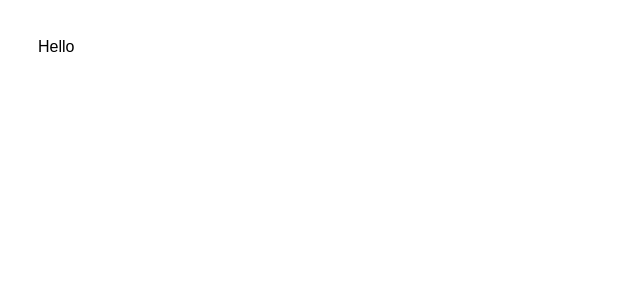
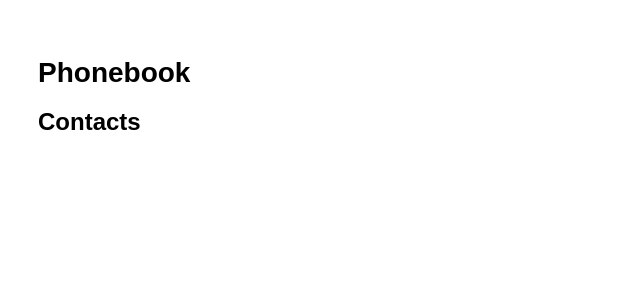
Before and after one commit to valik-kinakh/goit-react-hw-02-phonebook, a React (Create React App) app: page / in a window 1280 px wide. Shown: the top 300 px of the page, without its empty margins (0-640 px from the left). Built offline with nearby package versions, Linux system fonts and the light colour scheme; the HTML template or start-up script is replaced by a standard one.

Commit message:
add H2 and H2 components

```diff
--- a/src/components/App.jsx
+++ b/src/components/App.jsx
@@ -1,3 +1,11 @@
+import Title from './common/Title';
+import SubTitle from './common/SubTitle';
+
 export const App = () => {
-  return <div className="app">Hello</div>;
+  return (
+    <div className="app">
+      <Title title="Phonebook" />
+      <SubTitle title="Contacts" />
+    </div>
+  );
 };
--- /dev/null
+++ b/src/components/common/SubTitle/SubTitle.js
@@ -0,0 +1,13 @@
+import React from 'react';
+import Proptypes from 'prop-types';
+import s from './SubTitle.module.css';
+
+const SubTitle = ({ title }) => {
+  return <h2 className={s.subTitle}>{title}</h2>;
+};
+
+SubTitle.propTypes = {
+  title: Proptypes.string.isRequired,
+};
+
+export default SubTitle;
--- /dev/null
+++ b/src/components/common/SubTitle/SubTitle.module.css
@@ -0,0 +1,4 @@
+.subTitle{
+  font-size: 24px;
+  font-weight: 700;
+}
--- /dev/null
+++ b/src/components/common/SubTitle/index.js
@@ -0,0 +1 @@
+export { default } from './SubTitle';
--- /dev/null
+++ b/src/components/common/Title/Title.js
@@ -0,0 +1,13 @@
+import React from 'react';
+import Proptypes from 'prop-types';
+import s from './Title.module.css';
+
+const Title = ({ title }) => {
+  return <h1 className={s.title}>{title}</h1>;
+};
+
+Title.propTypes = {
+  title: Proptypes.string.isRequired,
+};
+
+export default Title;
--- /dev/null
+++ b/src/components/common/Title/Title.module.css
@@ -0,0 +1,4 @@
+.title{
+  font-size: 28px;
+  font-weight: 700;
+}
--- /dev/null
+++ b/src/components/common/Title/index.js
@@ -0,0 +1 @@
+export { default } from './Title';
```
